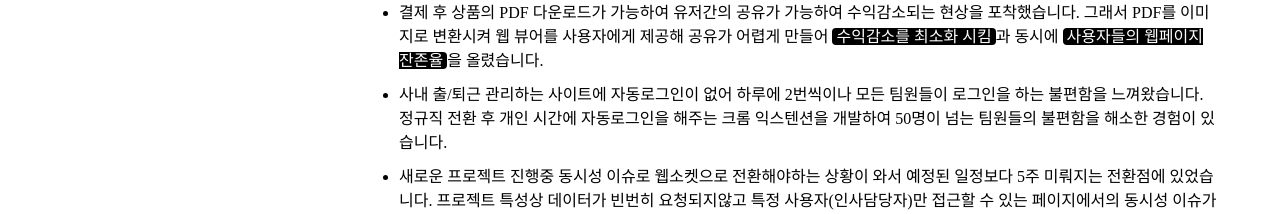
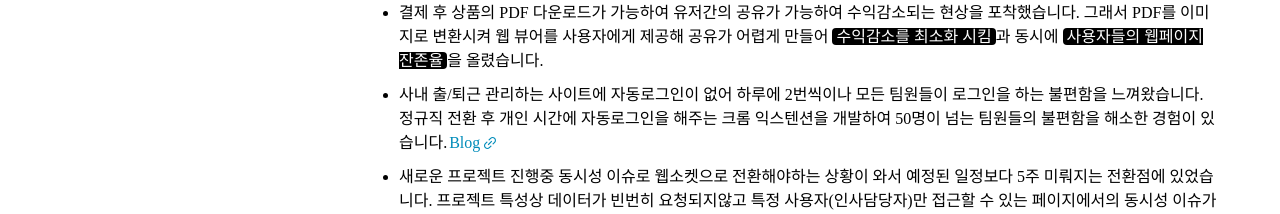
Before and after one commit to 1yoouoo/resume, a Next.js app: page / in a window 1280 px wide. Shown: the part 1060-1274 px from the top of the page. Built offline with nearby package versions, Linux system fonts and the light colour scheme; a web font is replaced by a local one.

Commit message:
add hyperlink

```diff
--- a/src/components/WorkExperience/OpenKnowl.tsx
+++ b/src/components/WorkExperience/OpenKnowl.tsx
@@ -51,6 +51,7 @@ const OpenKnowl = () => {
             사내 출/퇴근 관리하는 사이트에 자동로그인이 없어 하루에 2번씩이나 모든 팀원들이 로그인을
             하는 불편함을 느껴왔습니다. 정규직 전환 후 개인 시간에 자동로그인을 해주는 크롬
             익스텐션을 개발하여 50명이 넘는 팀원들의 불편함을 해소한 경험이 있습니다.
+            <HyperLink text='Blog' href='https://1yoouoo.tistory.com/42' />
           </TextContent>
 
           <TextContent>
```
